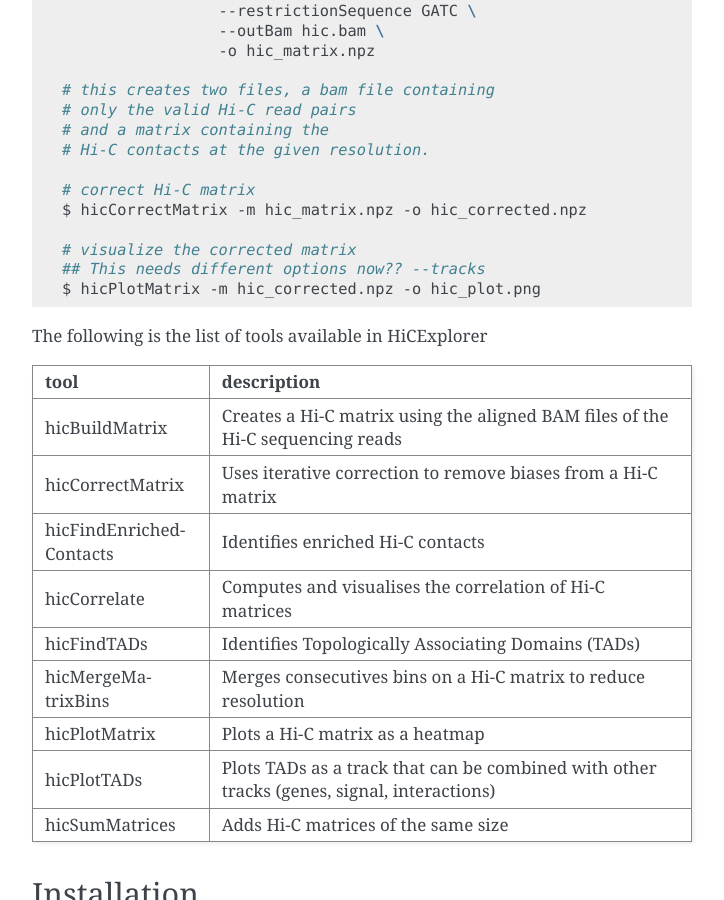
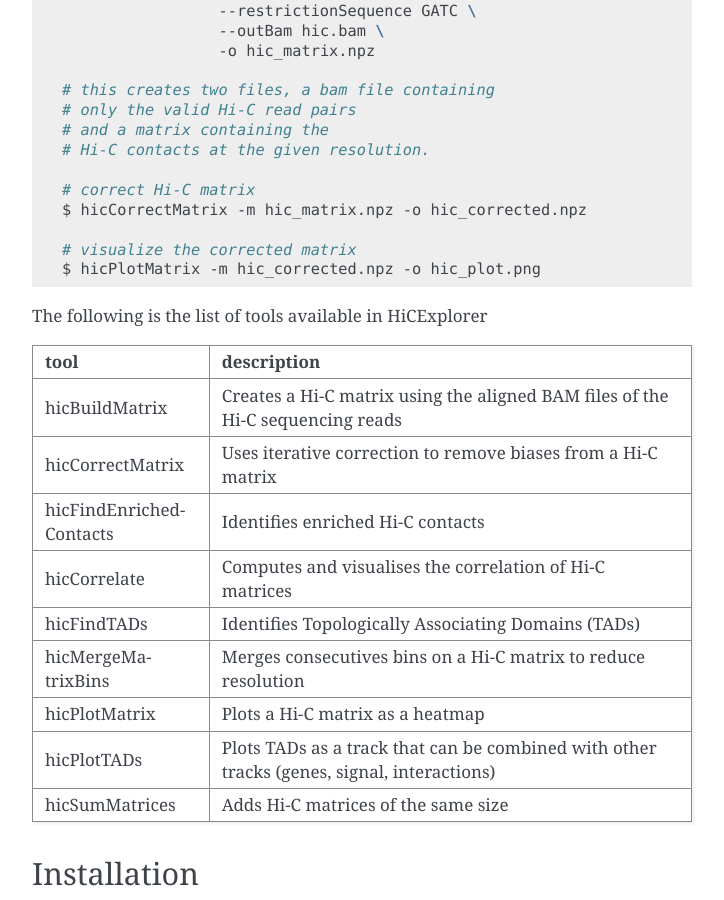
Before and after one commit to deeptools/HiCExplorer, a Sphinx documentation site: the page built from docs/index.rst, in a window 1280 px wide and 900 px high, scrolled down 647 px. Shown: the whole window, without its empty margins (388-1112 px from the left). Built offline with Sphinx 7.4.7, drawn with Linux system fonts in a browser that asks for light colours.

Commit message:
remove comment

```diff
--- a/docs/index.rst
+++ b/docs/index.rst
@@ -42,7 +42,6 @@
    $ hicCorrectMatrix -m hic_matrix.npz -o hic_corrected.npz
 
    # visualize the corrected matrix
-   ## This needs different options now?? --tracks
    $ hicPlotMatrix -m hic_corrected.npz -o hic_plot.png
 
 
```
